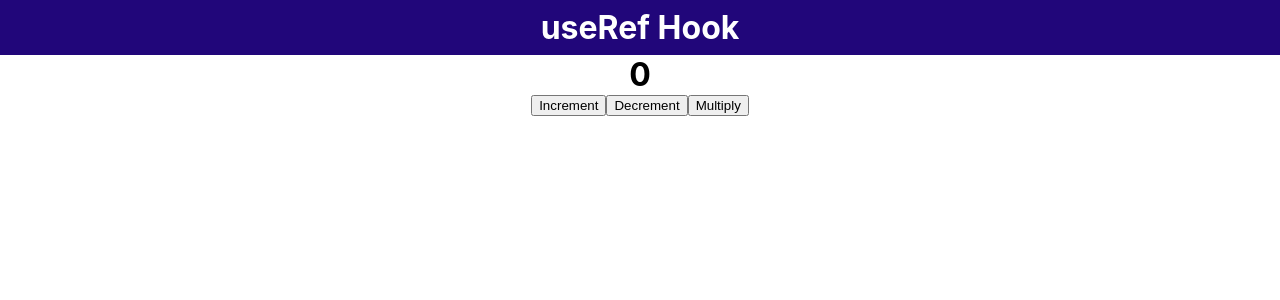
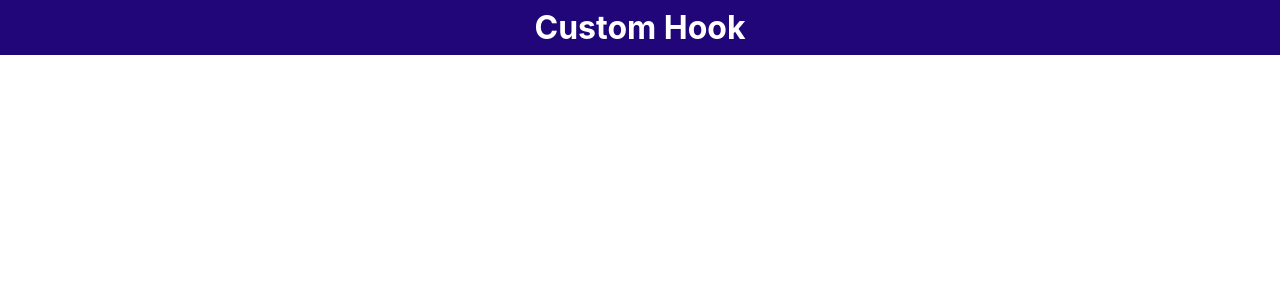
Before and after one commit to Shourya742/React-Practice, a React (Create React App) app: page / in a window 1280 px wide. Shown: the top 300 px of the page. Built offline with nearby package versions, Linux system fonts and the light colour scheme.

Commit message:
Custom Hooks

```diff
--- a/src/App.js
+++ b/src/App.js
@@ -2,31 +2,24 @@ import "./App.css";
 import Header from "./components/Header";
 // Cannot Change name and ordering
 // if we use small letter then we the compiler take it as a jsx element not as a component
-
-import { useReducer } from "react";
-
-const reducer = (state, action) => {
-  if (action.type == "INC") {
-    return state + 2;
-  } else if (action.type == "DEC") {
-    return state - 2;
-  } else {
-    return state * 2;
-  }
-
-  return state;
-};
-
+import { useState, useEffect } from "react";
+import useFetch from "./components/useFetch";
 function App() {
-  const [state, dispatch] = useReducer(reducer, 0);
+  const [data] = useFetch(
+    "https://hub.dummyapis.com/employee?noofRecords=10&idStarts=1001"
+  );
   return (
     <>
       <div className="App">
         <Header />
-        <h1>{state}</h1>
-        <button onClick={() => dispatch({ type: "INC" })}>Increment</button>
-        <button onClick={() => dispatch({ type: "DEC" })}>Decrement</button>
-        <button onClick={() => dispatch({ type: "MUL" })}>Multiply</button>
+        {data.map((e, i) => {
+          return (
+            <div key={i}>
+              <h1>e.firstName</h1>
+              <h1>e.email</h1>
+            </div>
+          );
+        })}
       </div>
     </>
   );
--- a/src/components/Header.js
+++ b/src/components/Header.js
@@ -1,7 +1,7 @@
 const Header = () => {
   return (
     <div className="header" style={{ color: "white" }}>
-      <h1>useRef Hook</h1>
+      <h1>Custom Hook</h1>
     </div>
   );
 };
--- /dev/null
+++ b/src/components/useFetch.js
@@ -0,0 +1,17 @@
+import React from "react";
+import { useState } from "react";
+import { useEffect } from "react";
+
+const useFetch = (url) => {
+  const [data, setData] = useState([]);
+  useEffect(() => {
+    async function getData() {
+      const call = await fetch(url);
+      const res = await call.json();
+      setData(res);
+    }
+  }, []);
+  return [data];
+};
+
+export default useFetch;
```
